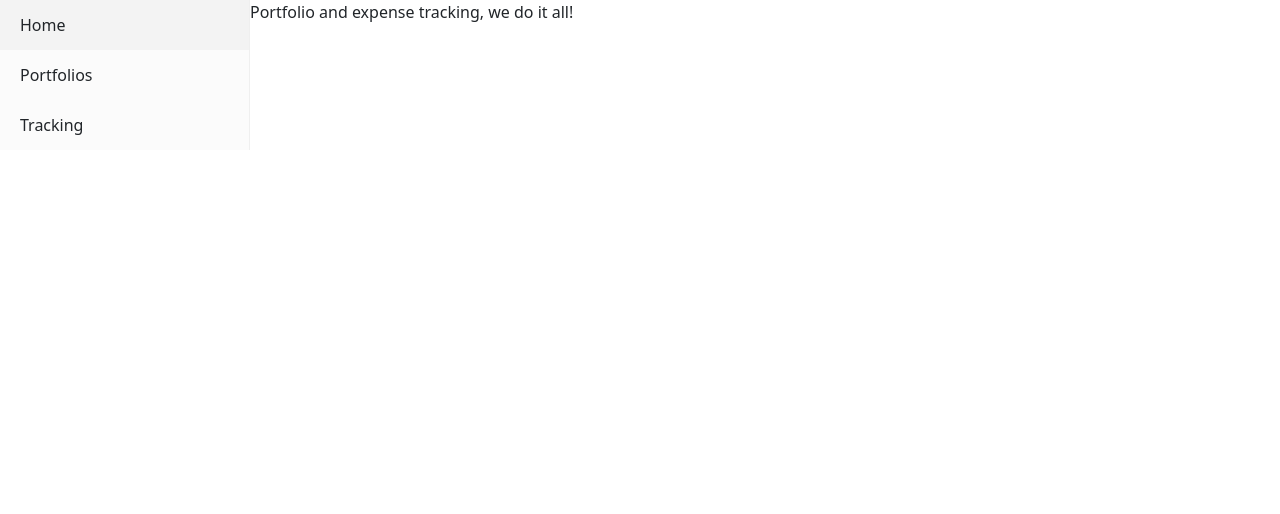
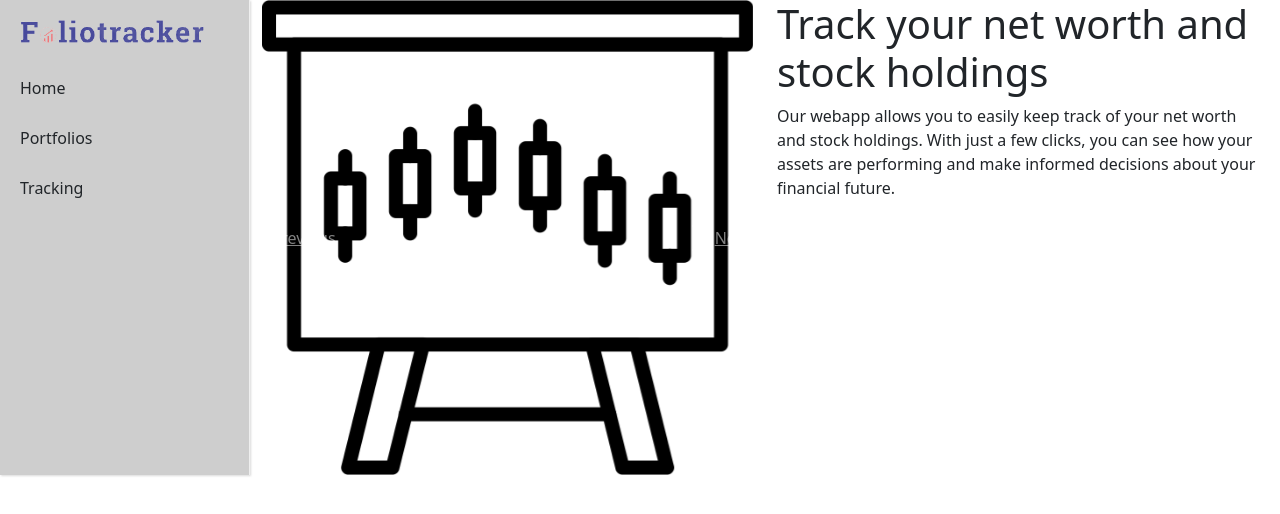
Before and after one commit to WillSiddeley/FolioTracker, a React (Create React App) app: page / in a window 1280 px wide. Shown: the top 514 px of the page. Built offline with nearby package versions, Linux system fonts and the light colour scheme.

Commit message:
Added some images and experimented with HTML

```diff
--- a/src/App.css
+++ b/src/App.css
@@ -54,3 +54,15 @@
 .lightHover:hover {
   background-color: lightblue;
 }
+
+.ps-sidebar-root {
+  background-color: dimgrey;
+  box-shadow: 0.5px 0.866px 2px 0px rgba(0, 0, 0, 0.15);
+}
+
+.sidebar-logo {
+  width: 90%;
+  height: auto;
+  margin: auto;
+  padding: 20px;
+}
--- a/src/components/home/Home.js
+++ b/src/components/home/Home.js
@@ -9,8 +9,33 @@ export default class Home extends React.Component {
 
     render = () => {
         return (
-            <div>
-                <p>Portfolio and expense tracking, we do it all!</p>
+            <div className="container">
+                <div className="row">
+                    <div className="col-6">
+                        <div id="carouselExampleIndicators" className="carousel slide" data-ride="carousel">
+                            <ol className="carousel-indicators">
+                                <li data-target="#carouselExampleIndicators" data-slide-to="0" className="active"></li>
+                            </ol>
+                            <div className="carousel-inner">
+                                <div className="carousel-item active">
+                                    <img className="d-block w-100" src={require('../../images/stock-chart-icon.png')} alt="Stock Chart"/>
+                                </div>
+                            </div>
+                            <a class="carousel-control-prev" href="#carouselExampleIndicators" role="button" data-slide="prev">
+                                <span class="carousel-control-prev-icon" aria-hidden="true"></span>
+                                <span class="sr-only">Previous</span>
+                            </a>
+                            <a class="carousel-control-next" href="#carouselExampleIndicators" role="button" data-slide="next">
+                                <span class="carousel-control-next-icon" aria-hidden="true"></span>
+                                <span class="sr-only">Next</span>
+                            </a>
+                        </div>
+                    </div>
+                    <div className="col-6">
+                        <h1>Track your net worth and stock holdings</h1>
+                        <p>Our webapp allows you to easily keep track of your net worth and stock holdings. With just a few clicks, you can see how your assets are performing and make informed decisions about your financial future.</p>
+                    </div>
+                </div>
             </div>
         );
     }
--- a/src/components/layout/Layout.js
+++ b/src/components/layout/Layout.js
@@ -13,6 +13,7 @@ export default class Layout extends React.Component {
             <div style={{ display: 'flex', height: '100%' }}>
                 <Sidebar>
                     <Menu>
+                        <img src={require('../../images/foliotracker-logo.png')} className="sidebar-logo"/>
                         <MenuItem routerLink={  <Link to="/"/>            }>Home</MenuItem>
                         <MenuItem routerLink={  <Link to="/portfolios"/>  }>Portfolios</MenuItem>
                         <MenuItem routerLink={  <Link to="/tracking"/>    }>Tracking</MenuItem>
```
Also changed, not shown: src/images/foliotracker-logo.png (added), src/images/stock-chart-icon.png (added).
